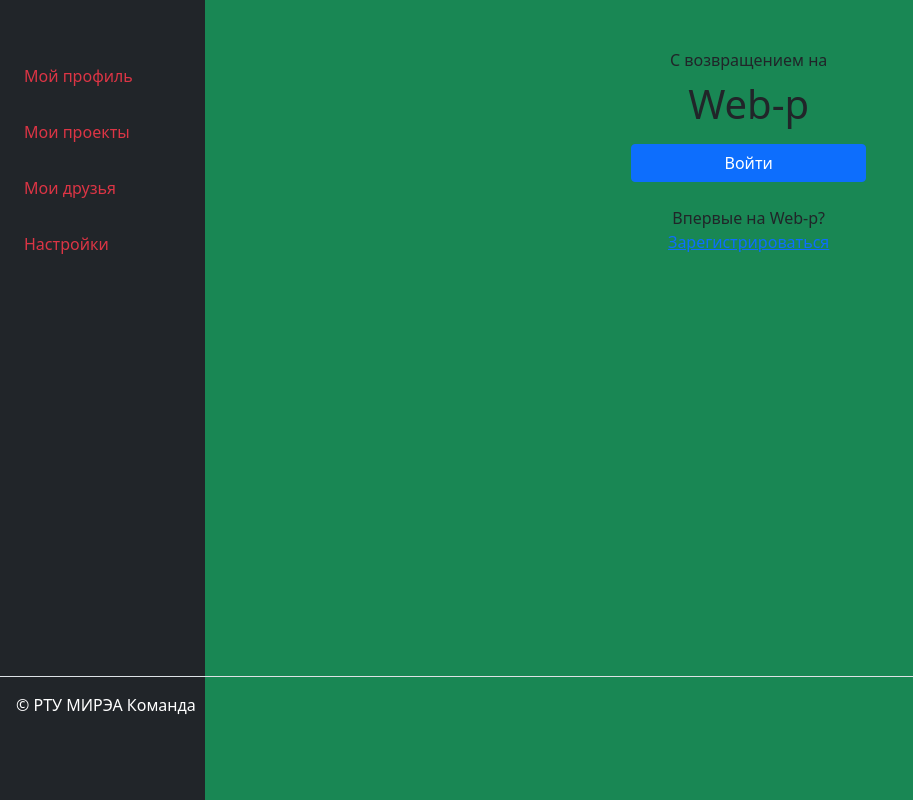
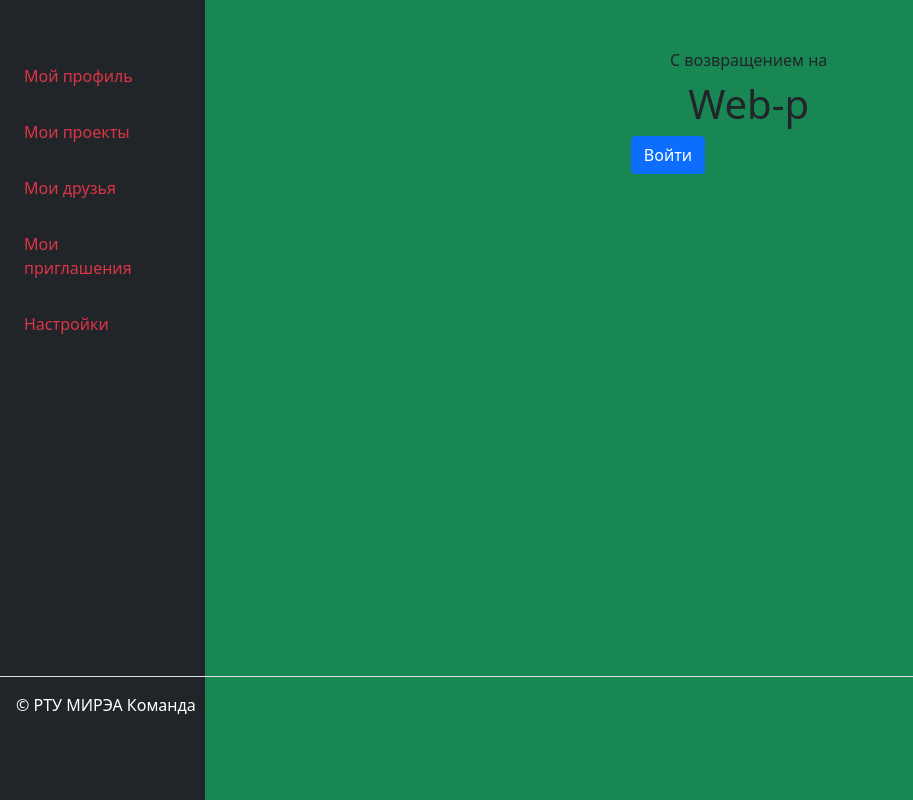
Before and after one commit to Agar1us/Web-p, a Django app: template web_p/accounts/templates/registration/login.html in a window 1280 px wide. Shown: the part 59-859 px from the top of the page, without its empty margins (0-913 px from the left). Run offline with Django 4.2, Linux system fonts and the light colour scheme; the template is opened without the code that fills it, so the values that code supplies are empty; the visitor is signed in with stand-in values (Sample User, id 1).

Commit message:
Fixed home, login

```diff
--- a/web_p/accounts/templates/registration/login.html
+++ b/web_p/accounts/templates/registration/login.html
@@ -8,15 +8,11 @@
                 <p class="w-100 text-center m-0">С возвращением на</p>
                 <h1 class="text-center mt-2">Web-p</h1>
                 {% csrf_token %}
-                <form method="POST" action="">
+                <form method="POST" action="#">
                     {% csrf_token %}
                     {{form.as_p }}
+                    <button type="submit" class="btn btn-primary float-right btn-block">Войти</button>
                 </form>
-                <button class="btn btn-primary mt-2 w-100">
-                    Войти
-                </button>
-                <p class="text-center mt-4">Впервые на Web-p? <a
-                    href="{% url 'django_registration_register' %}">Зарегистрироваться</a></p>
             </form>
         </div>
     </div>
--- a/web_p/main/templates/main/base.html
+++ b/web_p/main/templates/main/base.html
@@ -57,7 +57,7 @@
     <div class="col-2 bg-dark">
         <ul class="nav flex-column mt-5">
             <li class="nav-item p-2">
-                <a class="nav-link link-danger" href="#">Мой профиль</a>
+                <a class="nav-link link-danger" href="{% url 'profile' user.id %}">Мой профиль</a>
             </li>
             <li class="nav-item p-2">
                 <a class="nav-link link-danger" href="#">Мои проекты</a>
@@ -66,7 +66,10 @@
                 <a class="nav-link link-danger" href="#">Мои друзья</a>
             </li>
             <li class="nav-item p-2">
-                <a class="nav-link link-danger" href="#">Настройки</a>
+                <a class="nav-link link-danger" href="#">Мои приглашения</a>
+            </li>
+            <li class="nav-item p-2">
+                <a class="nav-link link-danger" href="{% url 'setting' %}">Настройки</a>
             </li>
         </ul>
     </div>
```
Also changed, not shown: web_p/main/templates/base.html (deleted, +0 -39 lines).
